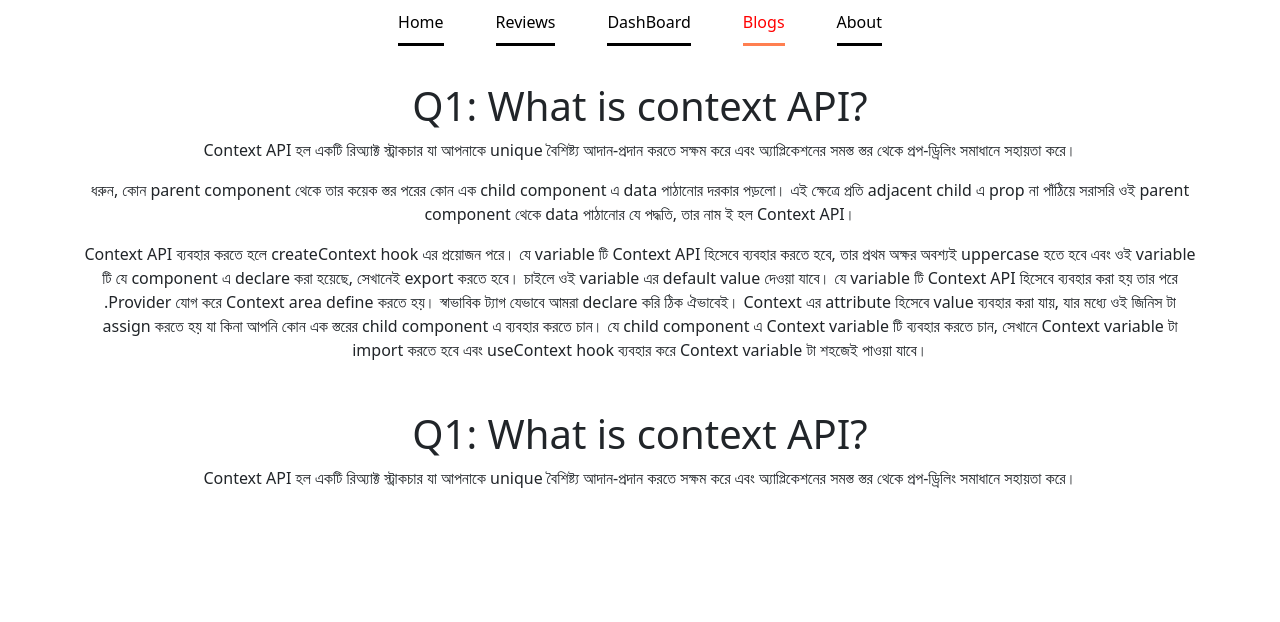
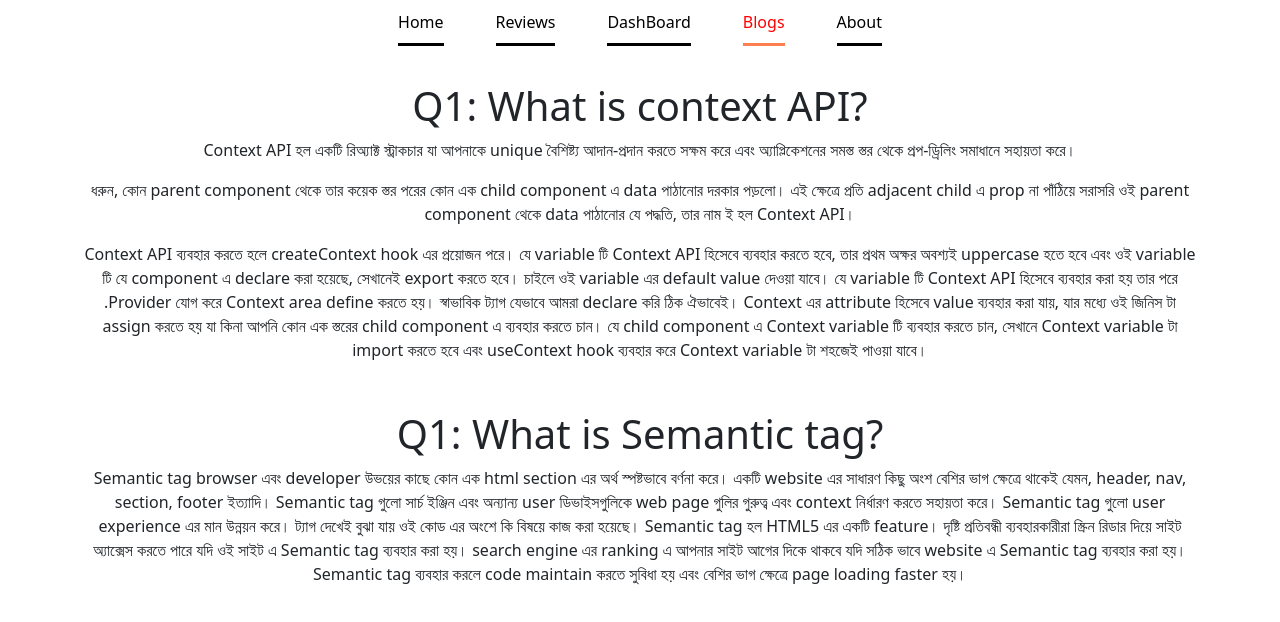
Before and after one commit to mahbub-sakib/mahbub-assignment-9, a React (Create React App) app: page /blogs in a window 1280 px wide. Shown: the top 622 px of the page. Built offline with nearby package versions, Linux system fonts and the light colour scheme.

Commit message:
blog semantic tag answered

```diff
--- a/src/components/Blogs/Blogs.js
+++ b/src/components/Blogs/Blogs.js
@@ -17,8 +17,12 @@ const Blogs = () => {
                 </p>
             </div>
             <div className='container mt-5'>
-                <h1>Q1: What is context API?</h1>
-                <p>Context API হল একটি রিঅ্যাক্ট স্ট্রাকচার যা আপনাকে unique বৈশিষ্ট্য আদান-প্রদান করতে সক্ষম করে এবং অ্যাপ্লিকেশনের সমস্ত স্তর থেকে প্রপ-ড্রিলিং সমাধানে সহায়তা করে।</p>
+                <h1>Q1: What is Semantic tag?</h1>
+                <p>Semantic tag browser এবং developer উভয়ের কাছে কোন এক html section এর অর্থ স্পষ্টভাবে বর্ণনা করে। একটি website এর সাধারণ কিছু অংশ বেশির ভাগ ক্ষেত্রে থাকেই যেমন, header, nav, section, footer ইত্যাদি।
+                    Semantic tag গুলো সার্চ ইঞ্জিন এবং অন্যান্য user ডিভাইসগুলিকে web page গুলির গুরুত্ব এবং context নির্ধারণ করতে সহায়তা করে। Semantic tag গুলো user experience এর মান উন্নয়ন করে। ট্যাগ দেখেই বুঝা যায় ওই কোড
+                    এর অংশে কি বিষয়ে কাজ করা হয়েছে। Semantic tag হল HTML5 এর একটি feature। দৃষ্টি প্রতিবন্ধী ব্যবহারকারীরা স্ক্রিন রিডার দিয়ে সাইট অ্যাক্সেস করতে পারে যদি ওই সাইট এ Semantic tag ব্যবহার করা হয়। search engine এর
+                    ranking এ আপনার সাইট আগের দিকে থাকবে যদি সঠিক ভাবে website এ Semantic tag ব্যবহার করা হয়। Semantic tag ব্যবহার করলে code maintain করতে সুবিধা হয় এবং বেশির ভাগ ক্ষেত্রে page loading faster হয়।
+                </p>
 
             </div>
 
```
